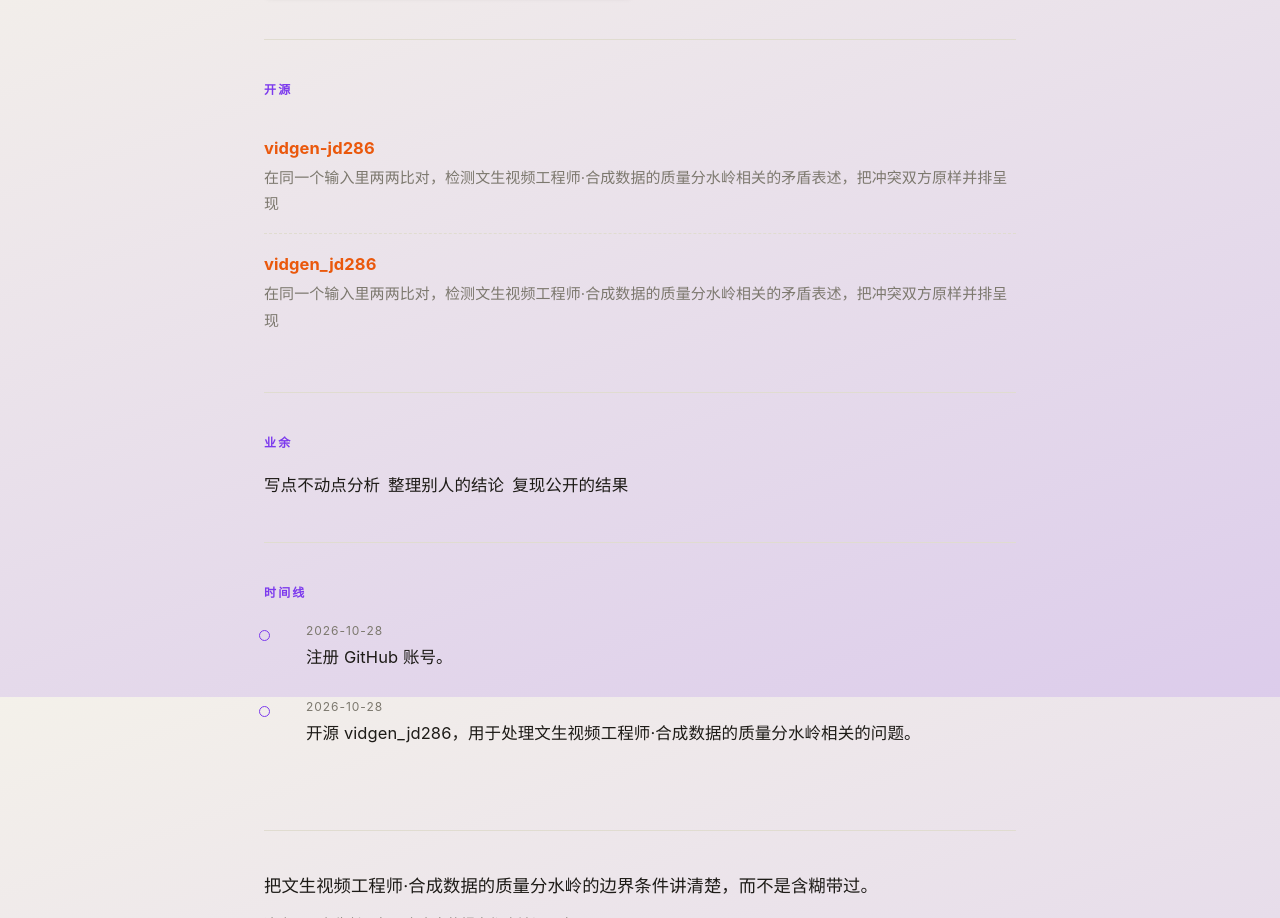
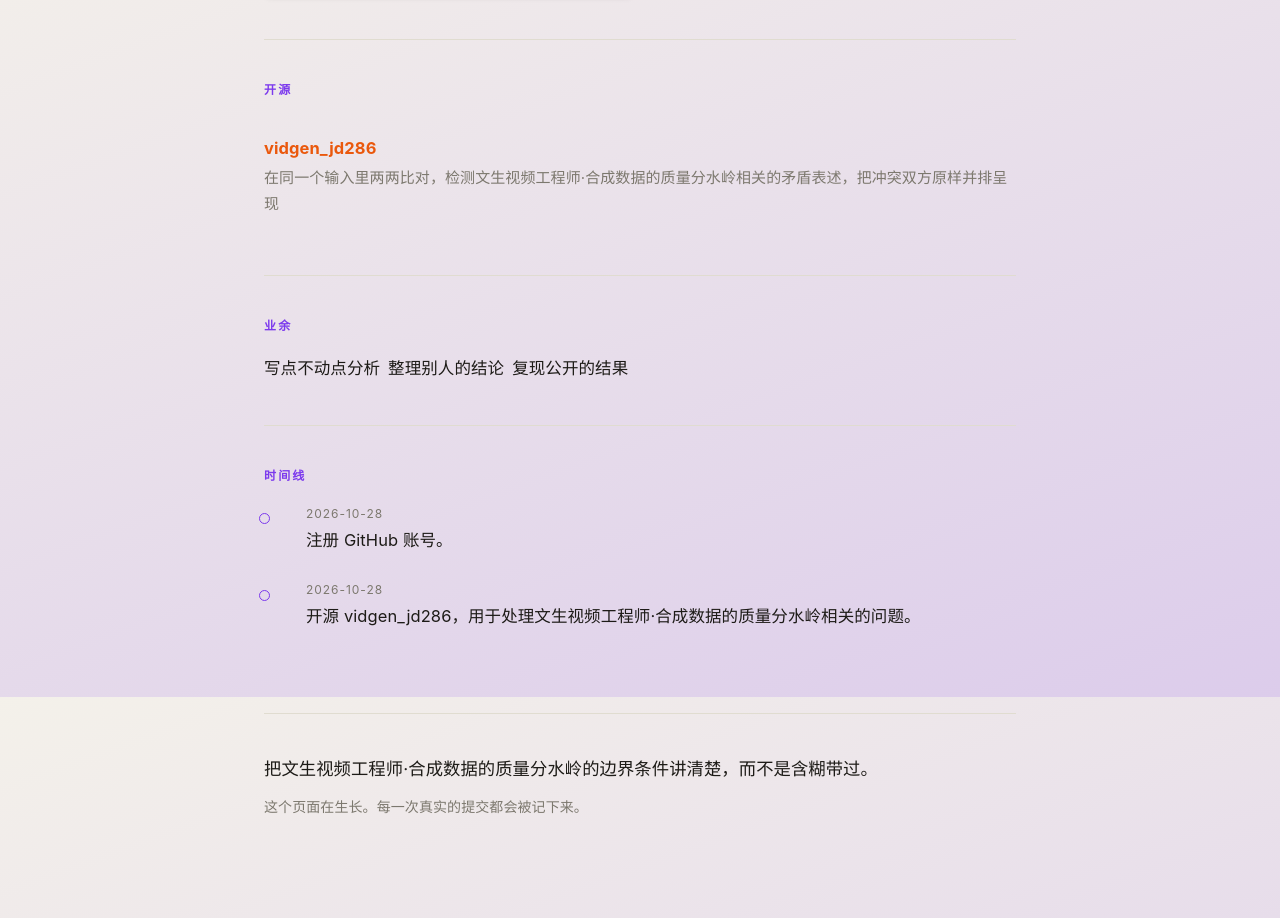
Before and after one commit to mustafahal/mustafahal.github.io, a plain HTML site: page index.html in a window 1280 px wide. Shown: the part 903-1821 px from the top of the page. Drawn offline with Linux system fonts and the light colour scheme.

Commit message:
fix: 更新个人站点

```diff
--- a/index.html
+++ b/index.html
@@ -102,9 +102,6 @@ background-image:radial-gradient(#e0dcd0 1px, transparent 1px);background-size:2
 <section id="work">
   <h2>开源</h2>
   <ul class="repos">
-    <li><div class="name"><a href="https://github.com/mustafahal/vidgen-jd286" rel="noopener">vidgen-jd286</a></div>
-      <div class="desc">在同一个输入里两两比对，检测文生视频工程师·合成数据的质量分水岭相关的矛盾表述，把冲突双方原样并排呈现</div>
-    </li>
     <li><div class="name"><a href="https://github.com/mustafahal/vidgen_jd286" rel="noopener">vidgen_jd286</a></div>
       <div class="desc">在同一个输入里两两比对，检测文生视频工程师·合成数据的质量分水岭相关的矛盾表述，把冲突双方原样并排呈现</div>
     </li>
```
